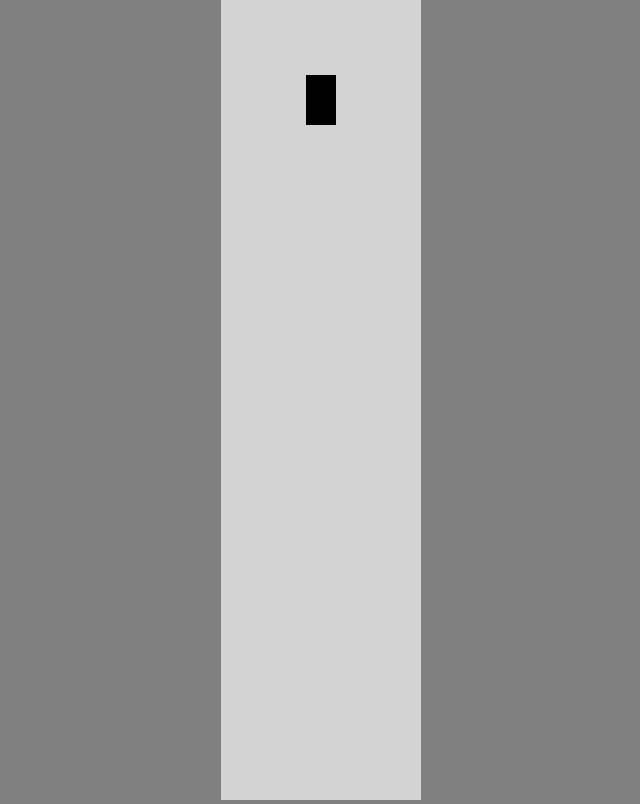
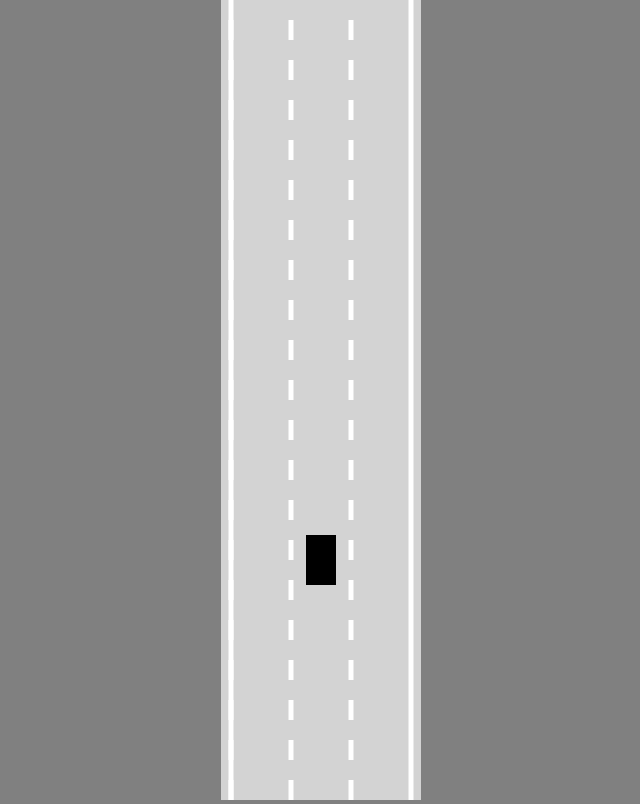
Before and after one commit to miguelalmeida19/Self-Driving-Car, a plain HTML site: page index.html in a window 1280 px wide. Shown: the whole page, without its empty margins (319-959 px from the left). Drawn offline with Linux system fonts and the light colour scheme.

Commit message:
Defining the road

```diff
--- a/car.js
+++ b/car.js
@@ -15,6 +15,10 @@ class Car{
     }
 
     update(){
+        this.#move()
+    }
+
+    #move(){
         if(this.controls.forward){
             this.speed+=this.acceleration
         }
--- a/index.html
+++ b/index.html
@@ -6,6 +6,8 @@
 
 <body>
 <canvas id="myCanvas"></canvas>
+<script src="utils.js"></script>
+<script src="road.js"></script>
 <script src="controls.js"></script>
 <script src="car.js"></script>
 <script src="main.js"></script>
--- a/main.js
+++ b/main.js
@@ -3,15 +3,23 @@ canvas.height = window.innerHeight
 canvas.width = 200
 
 const ctx = canvas.getContext("2d")
-const car = new Car(100,100,30,50)
+const road = new Road(canvas.width / 2, canvas.width * 0.9)
+const car = new Car(road.getLaneCenter(1), 100, 30, 50)
 car.draw(ctx)
 
 animate();
 
-function animate(){
+function animate() {
     car.update()
 
-    canvas.height=window.innerHeight
+    canvas.height = window.innerHeight
+
+    ctx.save()
+    ctx.translate(0,-car.y+canvas.height*0.7)
+
+    road.draw(ctx)
     car.draw(ctx)
+
+    ctx.restore()
     requestAnimationFrame(animate)
 }
--- /dev/null
+++ b/road.js
@@ -0,0 +1,55 @@
+class Road{
+    constructor(x,width,laneCount=3) {
+        this.x=x;
+        this.width=width;
+        this.laneCount=laneCount
+
+        this.left=x-width/2
+        this.right=x+width/2
+
+        const infinity=1000000
+        this.top=-infinity
+        this.bottom=infinity
+
+        const topLeft={x:this.left,y:this.top}
+        const topRight={x:this.right,y:this.top}
+        const bottomLeft={x:this.left,y:this.bottom}
+        const bottomRight={x:this.right,y:this.bottom}
+        this.borders=[
+            [topLeft,bottomLeft],
+            [topRight,bottomRight],
+        ]
+    }
+
+    getLaneCenter(laneIndex){
+        const laneWidth=this.width/this.laneCount
+        return this.left+laneWidth/2+
+            Math.min(laneIndex,this.laneCount-1)*laneWidth
+    }
+
+    draw(ctx){
+        ctx.lineWidth=5
+        ctx.strokeStyle="white"
+
+        for(let i=0;i<=this.laneCount-1;i++){
+            const x=lerp(
+                this.left,
+                this.right,
+                i/this.laneCount
+            )
+
+            ctx.setLineDash([20,20])
+            ctx.beginPath()
+            ctx.moveTo(x,this.top)
+            ctx.lineTo(x,this.bottom)
+            ctx.stroke()
+        }
+        ctx.setLineDash([])
+        this.borders.forEach(border=>{
+            ctx.beginPath()
+            ctx.moveTo(border[0].x,border[0].y)
+            ctx.lineTo(border[1].x,border[1].y)
+            ctx.stroke()
+        })
+    }
+}
--- /dev/null
+++ b/utils.js
@@ -0,0 +1,3 @@
+function lerp(A,B,t){
+    return A+(B-A)*t
+}
```
